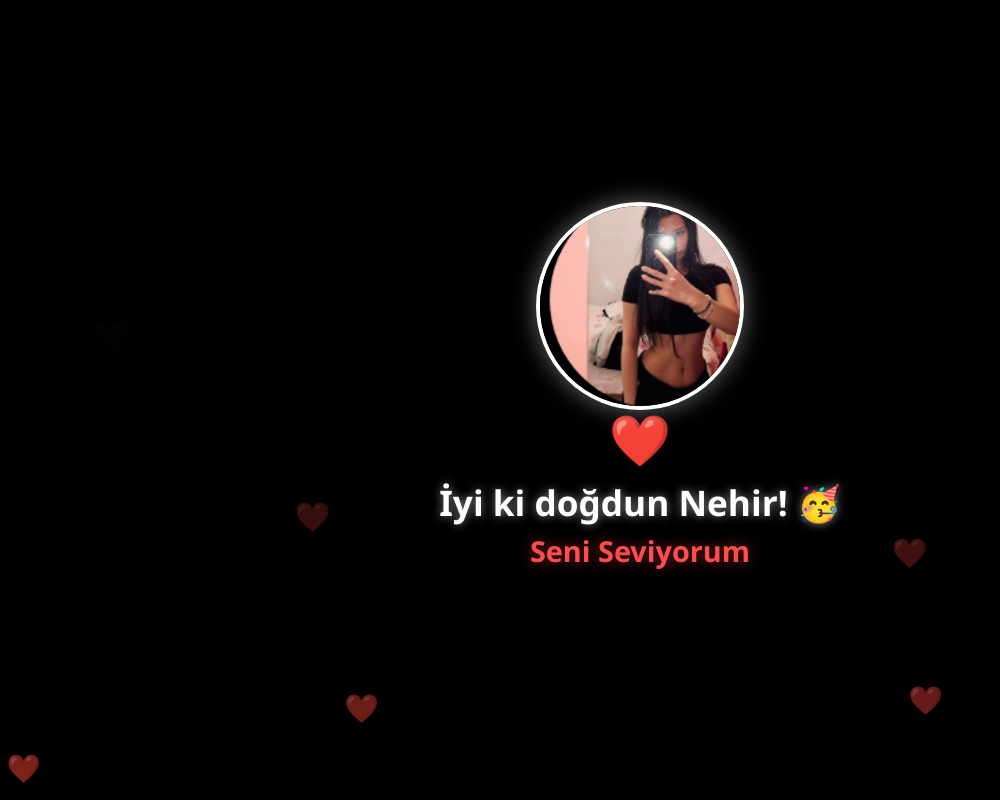
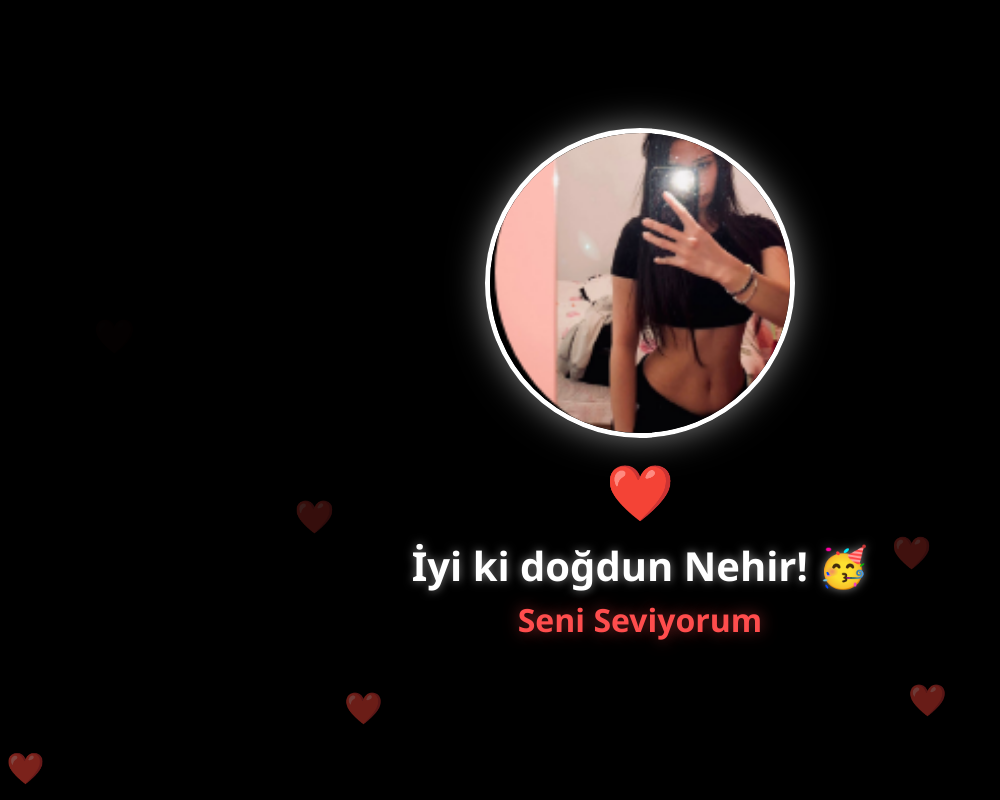
Before and after one commit to yilmaazzefe-a11y/Ahmet-ten-Nehir-bebeyime-, a plain HTML site: page index.html in a window 1280 px wide. Shown: the top 800 px of the page, without its empty margins (0-1000 px from the left). Drawn offline with Linux system fonts and the light colour scheme.

Commit message:
Refactor index.html for layout and styling improvements

```diff
--- a/index.html
+++ b/index.html
@@ -5,7 +5,6 @@
     <meta name="viewport" content="width=device-width, initial-scale=1.0">
     <title>İyi ki Doğdun Nehir!</title>
     <style>
-        /* Genel sayfa yerleşimi */
         body, html {
             margin: 0; padding: 0; width: 100%; height: 100%;
             background-color: #000 !important;
@@ -15,63 +14,46 @@
         }
 
         .main-container {
-            text-align: center;
-            z-index: 100;
-            display: flex; /* İçerikleri dikey hizalamak için */
-            flex-direction: column;
-            align-items: center;
+            text-align: center; z-index: 100;
+            display: flex; flex-direction: column; align-items: center;
         }
 
         /* Fotoğraf çerçevesi ve dairesel kırpma */
         .photo-box {
-            width: 200px; /* Kompakt boyut */
-            height: 200px;
+            /* DÜZELTME: Yuvarlağın ve fotoğrafın boyutunu büyüttük (220px -> 300px) */
+            width: 300px;
+            height: 300px;
             border-radius: 50%;
-            border: 4px solid #fff;
-            overflow: hidden; /* Taşmayı önler, dairesel kırpmayı garantiler */
-            box-shadow: 0 0 25px rgba(255, 255, 255, 0.4);
-
-            /* DÜZELTME: Aşağıdaki öğelerle (kalp, yazı) arasındaki boşluğu azalttık */
-            margin-bottom: 5px;
-
+            border: 5px solid #fff; /* Çerçeveyi de azıcık kalınlaştırdık */
+            overflow: hidden !important; /* Taşmayı önler */
+            box-shadow: 0 0 35px rgba(255, 255, 255, 0.5); /* Gölgeyi de belirginleştirdik */
+            margin-bottom: 15px; /* Kalbe yaklaştırmak için */
             display: flex; justify-content: center; align-items: center;
-            position: relative; /* İçindeki resmi kaydırmak için */
+            position: relative;
         }
 
         .photo-box img {
-            /* FOTOĞRAFI BÜYÜTÜP TAM ORTALAMA VE KIRPMA AYARI: */
-            width: 135%; /* Yan boşluğu kapatmak için resmi büyüttük */
-            height: 135%;
-            object-fit: cover; /* Bu ayar fotoğrafın içini doldurmasını sağlar */
+            /* FOTOĞRAFI YUVARLAĞA TAM OTURTMA AYARI */
+            width: 145%; /* Resmi büyüterek yan boşlukları dolduruyoruz */
+            height: 145%;
+            object-fit: cover; /* Bu ayar yuvarlağın içini tam sığdırır */
 
-            /* Fotoğrafı çerçevenin içinden manuel sağa (%55) ve aşağı (%55) kaydırdık */
-            object-position: 55% 55%;
+            /* Fotoğrafı çerçevenin içinden sağa ve yukarı kaydırıp tam merkezledik */
+            /* İlk yüzde sağa/sola (arttırırsan sağa kayar), ikinci yüzde yukarı/aşağı */
+            object-position: 55% 45%;
+
+            /* Dairesel kırpmayı garantiler */
+            border-radius: 50%;
         }
 
-        /* Kalp simgesi yerleşimi */
-        .heart-icon {
-            font-size: 50px;
+        /* Kalp simgesi ve yazılar */
+        .main-heart { font-size: 55px; margin-bottom: 5px; }
+        h1 { color: white; font-size: 2.5rem; margin: 5px 0; text-shadow: 0 0 10px rgba(255,255,255,0.5); }
+        .love-msg { color: #ff4d4d; font-size: 2rem; font-weight: bold; margin-top: 0px; text-shadow: 0 0 15px rgba(255,77,77,0.5); }
 
-            /* DÜZELTME: Fotoğrafla arasındaki üst boşluğu azalttık */
-            margin-top: -10px;
-            margin-bottom: 5px; /* Yazıyla arasındaki boşluğu kıstık */
-        }
-
-        /* Yazı stilleri */
-        h1 { color: white; font-size: 2.2rem; margin: 0 0 5px 0; text-shadow: 0 0 10px rgba(255,255,255,0.5); }
-
-        /* DÜZELTME: "Seni Seviyorum" yazısını yukarı kaydırıp h1 ile yakınlaştırdık */
-        .love-msg {
-            color: #ff4d4d;
-            font-size: 1.8rem;
-            font-weight: bold;
-            margin-top: 0px; /* Üst boşluğu sıfırladık */
-            text-shadow: 0 0 15px rgba(255,77,77,0.5);
-        }
-
-        /* Uçuşan Kalp Animasyonu */
+        /* Uçuşan Kalpler */
         .heart {
-            position: absolute; color: #ff4d4d; font-size: 25px;
+            position: absolute; color: #ff4d4d; font-size: 28px;
             pointer-events: none; z-index: 1;
             animation: fly linear forwards;
         }
@@ -89,7 +71,7 @@
             <img src="nehir_foto.png" alt="Nehir">
         </div>
 
-        <div class="heart-icon">❤️</div>
+        <div class="main-heart">❤️</div>
         <h1>İyi ki doğdun Nehir! 🥳</h1>
         <p class="love-msg">Seni Seviyorum</p>
     </div>
```
